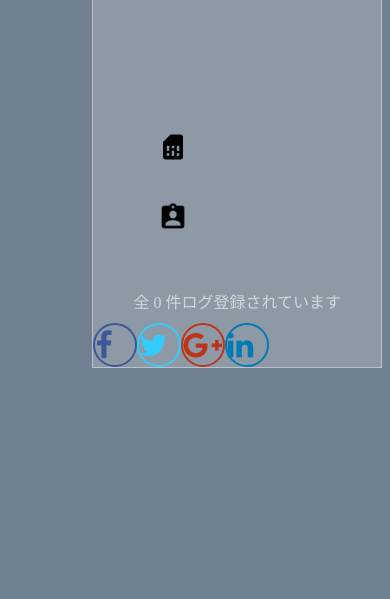
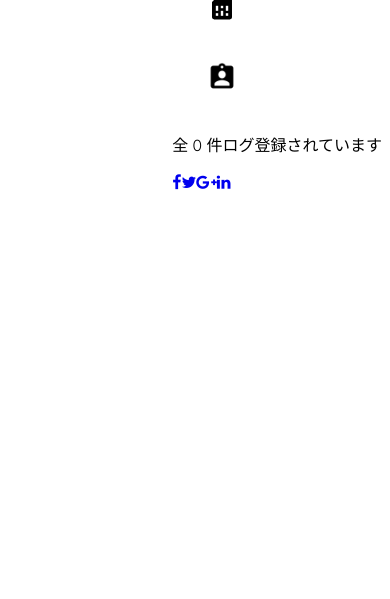
Before and after one commit to shinya-nexseed/team_20160627, a PHP site: page /seed_sns/mypage.php?id=10 in a window 390 px wide. Shown: the part 245-844 px from the top of the page. Run offline with PHP 8.4, Linux system fonts and the light colour scheme; data comes from the database, SQL or seed files in the repository; data that the repository does not hold is empty; some libraries are stand-ins or nearby versions.

Commit message:
home stylecss

```diff
--- a/style.css
+++ b/style.css
@@ -1,164 +1,141 @@
+@import url(https://fonts.googleapis.com/css?family=Quicksand:400,300);
 body{
-  background:#708090
+    font-family: 'Quicksand', sans-serif;
 }
-.auth-box{
-  background-color:#fff;
-  max-width:300px;
-  margin:0 auto;
-  border:1px solid rgba(255, 255, 255, 0.4);;
-  background-color: rgba(255, 255, 255, 0.2);
-  background: rgba(255, 255, 255, 0.2);
+.gal-container{
+	padding: 12px;
+}
+.gal-item{
+	overflow: hidden;
+	padding: 3px;
+}
+.gal-item .box{
+	height: 350px;
+	overflow: hidden;
+}
+.box img{
+	height: 100%;
+	width: 100%;
+	object-fit:cover;
+	-o-object-fit:cover;
+}
+.gal-item a:focus{
+	outline: none;
+}
+.gal-item a:after{
+	content:"\e003";
+	font-family: 'Glyphicons Halflings';
+	opacity: 0;
+	background-color: rgba(0, 0, 0, 0.75);
+	position: absolute;
+	right: 3px;
+	left: 3px;
+	top: 3px;
+	bottom: 3px;
+	text-align: center;
+    line-height: 350px;
+    font-size: 30px;
+    color: #fff;
+    -webkit-transition: all 0.5s ease-in-out 0s;
+    -moz-transition: all 0.5s ease-in-out 0s;
+    transition: all 0.5s ease-in-out 0s;
+}
+.gal-item a:hover:after{
+	opacity: 1;
+}
+.modal-open .gal-container .modal{
+	background-color: rgba(0,0,0,0.4);
+}
+.modal-open .gal-item .modal-body{
+	padding: 0px;
+}
+.modal-open .gal-item button.close{
+    position: absolute;
+    width: 25px;
+    height: 25px;
+    background-color: #000;
+    opacity: 1;
+    color: #fff;
+    z-index: 999;
+    right: -12px;
+    top: -12px;
+    border-radius: 50%;
+    font-size: 15px;
+    border: 2px solid #fff;
+    line-height: 25px;
+    -webkit-box-shadow: 0 0 1px 1px rgba(0,0,0,0.35);
+	box-shadow: 0 0 1px 1px rgba(0,0,0,0.35);
+}
+.modal-open .gal-item button.close:focus{
+	outline: none;
+}
+.modal-open .gal-item button.close span{
+	position: relative;
+	top: -3px;
+	font-weight: lighter;
+	text-shadow:none;
+}
+.gal-container .modal-dialogue{
+	width: 80%;
+}
+.gal-container .description{
+	position: relative;
+	height: 40px;
+	top: -40px;
+	padding: 10px 25px;
+	background-color: rgba(0,0,0,0.5);
+	color: #fff;
+	text-align: left;
+}
+.gal-container .description h4{
+	margin:0px;
+	font-size: 15px;
+	font-weight: 300;
+	line-height: 20px;
+}
+.gal-container .modal.fade .modal-dialog {
+    -webkit-transform: scale(0.1);
+    -moz-transform: scale(0.1);
+    -ms-transform: scale(0.1);
+    transform: scale(0.1);
+    top: 100px;
+    opacity: 0;
+    -webkit-transition: all 0.3s;
+    -moz-transition: all 0.3s;
+    transition: all 0.3s;
 }
 
-.rgba2  {
-    margin: 15px; padding: 30px;
+.gal-container .modal.fade.in .modal-dialog {
+    -webkit-transform: scale(1);
+    -moz-transform: scale(1);
+    -ms-transform: scale(1);
+    transform: scale(1);
+    -webkit-transform: translate3d(0, -100px, 0);
+    transform: translate3d(0, -100px, 0);
+    opacity: 1;
 }
-
-.rgba3  {
-    color: rgba(255,255,255,0.6);
-    margin: 30px; padding: 0px; height:170px;
-}
-span.sample1 {
-  font-size: 30px;
-  margin: 35px; padding: 0px; height:50px;
-}
-
-.rgba4  {
-    color: rgba(255,255,255,0.6);
-    margin: 30px; padding: 10px; height:10px;
-}
-
-
-.icon-circle .fa{
-    font-size           : 15px;
-    color               : #e84700;
-    margin              : 9px;
-    height              : 50px;
-    width               : 50px;
-    border-radius       : 60%;
-    border              :2px solid #e84700;
-    line-height         : 60px;
-    cursor              : pointer;
-    -webkit-transition  : all  ease-in-out 0.35s;
-    -moz-transition     : all  ease-in-out 0.35s;
-    -o-transition       : all  ease-in-out 0.35s;
-    -ms-transition      : all  ease-in-out 0.35s;
-    transition          : all  ease-in-out 0.20s,background-color ease-in-out 0.05s;
-}
-
-.icon-circle  .fa:hover{
-
-    background-color        : #e84700;
-    color                   : #fff;
-    border                  : 1px solid #e84711;
-    -moz-box-shadow         : inset 0px 0px 0px 5px #ffffff;
-    -o-box-shadow           : inset 0px 0px 0px 5px #ffffff;
-    -ms-box-shadow          : inset 0px 0px 0px 5px #ffffff;
-    -webkit-box-shadow      : inset 0px 0px 0px 5px #ffffff;
-    box-shadow              : inset 0px 0px 0px 5px #ffffff;
-    -ms-transform           : scale(1.2,1.2);
-    -webkit-transform       : scale(1.2,1.2);
-    -moz-transform          : scale(1.2,1.2);
-    -o-transform            : scale(1.2,1.2);
-    transform               : scale(1.2,1.2);
-}
-
-.icon-circle  i:before{
-    margin-left         : 10px;
-    font-size           : 30px;
-}
-
-@media (min-width:320px) and (max-width:768px) {
-
-
- .icon-circle .fa{
-    font-size           : 15px;
-    color               : #e84700;
-    margin              : 0 auto;
-    height              : 40px;
-    width               : 40px;
-    border-radius       : 50%;
-    border              :2px solid #e84700;
-    line-height         : 40px;
-    cursor              : pointer;
-    -webkit-transition  : all  ease-in-out 0.35s;
-    -moz-transition     : all  ease-in-out 0.35s;
-    -o-transition       : all  ease-in-out 0.35s;
-    -ms-transition      : all  ease-in-out 0.35s;
-    transition          : all  ease-in-out 0.20s,background-color ease-in-out 0.05s;
-}
-
-.icon-circle  .fa:hover{
-
-    background-color        : #e84700;
-    color                   : #fff;
-    border                  : 1px solid #e84711;
-    -moz-box-shadow         : inset 0px 0px 0px 5px #ffffff;
-    -o-box-shadow           : inset 0px 0px 0px 5px #ffffff;
-    -ms-box-shadow          : inset 0px 0px 0px 5px #ffffff;
-    -webkit-box-shadow      : inset 0px 0px 0px 5px #ffffff;
-    box-shadow              : inset 0px 0px 0px 5px #ffffff;
-    -ms-transform           : scale(1.2,1.2);
-    -webkit-transform       : scale(1.2,1.2);
-    -moz-transform          : scale(1.2,1.2);
-    -o-transform            : scale(1.2,1.2);
-    transform               : scale(1.2,1.2);
-}
-
-.icon-circle  i:before{
-    margin-left         : 0px;
-    font-size           : 30px;
+@media (min-width: 768px) {
+.gal-container .modal-dialog {
+    width: 55%;
+    margin: 50 auto;
 }
 }
-
-.ifacebook .fa{
-    color               :#3B5998;
-    border              :2px solid #3B5998;
+@media (max-width: 768px) {
+    .gal-container .modal-content{
+        height:250px;
+    }
 }
-
-.ifacebook .fa:hover{
-
-    background-color        : #3B5998;
-    color                   : #fff;
-    border                  : 1px solid #3B5998;
-
+/* Footer Style */
+i.red{
+    color:#BC0213;
 }
-
-.itwittter .fa{
-    color               : #33ccff;
-    border              :2px solid #33ccff;
+.gal-container{
+    padding-top :75px;
+    padding-bottom:75px;
 }
-
-.itwittter .fa:hover{
-
-    background-color        : #33ccff;
-    color                   : #fff;
-    border                  : 1px solid #33ccff;
-
+footer{
+    font-family: 'Quicksand', sans-serif;
 }
-
-.igoogle .fa{
-    color               : #BD3518;
-    border              :2px solid #BD3518;
+footer a,footer a:hover{
+    color: #88C425;
 }
-
-.igoogle .fa:hover{
-
-    background-color        : #BD3518;
-    color                   : #fff;
-    border                  : 1px solid #BD3518;
-
-}
-
-.iLinkedin .fa{
-    color               : #007bb7;
-    border              :2px solid #007bb7;
-}
-
-.iLinkedin .fa:hover{
-
-    background-color        :#007bb7;
-    color                   : #fff;
-    border                  : 1px solid #007bb7;
-
-}
```
